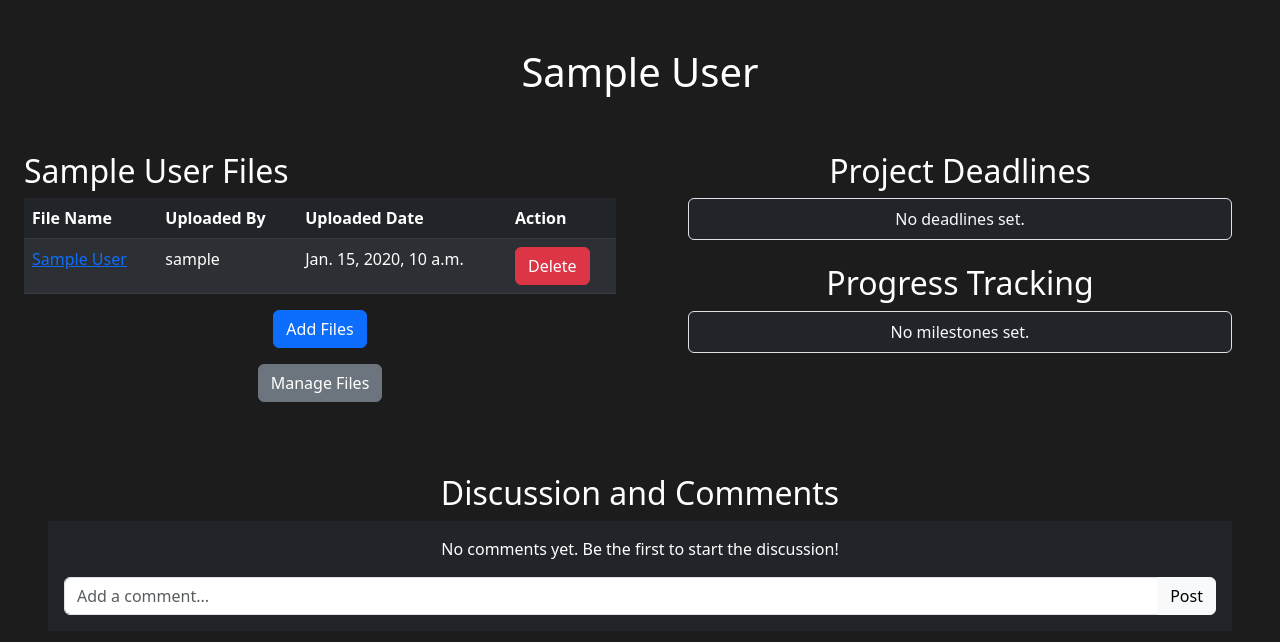
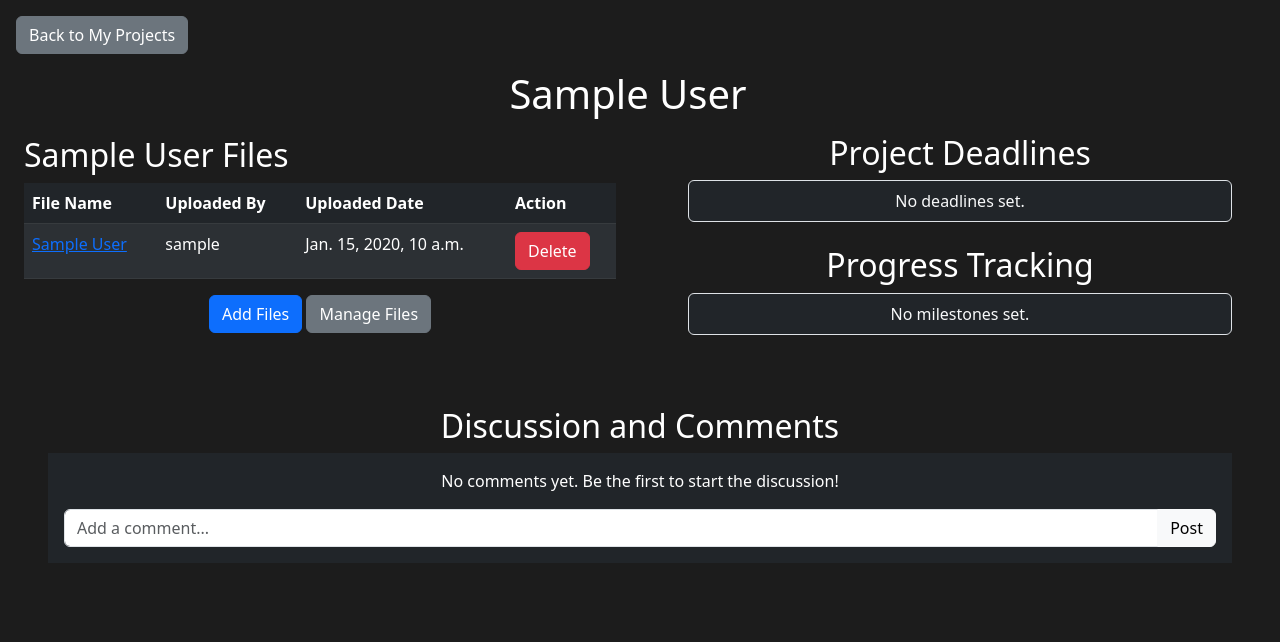
Before and after one commit to duk3y/music-production-pma, a Django app: page /projects/1 in a window 1280 px wide. Shown: the part 60-702 px from the top of the page. Run offline with Django 5.2, Linux system fonts and the light colour scheme; a user stored in the database is signed in; tables that the repository leaves empty hold one stand-in row (values such as "Sample post").

Commit message:
Added a button to return to all projects

```diff
--- a/templates/project_info.html
+++ b/templates/project_info.html
@@ -7,10 +7,14 @@
 {% block content %}
   <div class="container-fluid" style="height: 100%;">
     <div class="row">
-      <!-- Project Overview Section -->
-      <div class="col-md-12 px-4">
-        <div class="text-center my-4 p-4">
-          <h1>{{ project.name }}</h1>
+      <div class="row align-items-center">
+        <!-- Back to My Projects Button -->
+        <div class="col-auto p-3">
+          <a href="{% url 'common_default' %}" class="btn btn-secondary">Back to My Projects</a>
+        </div>
+        <!-- Project Title -->
+        <div class="col-md-12 pb-3 text-center">
+          <h1 class="mb-0">{{ project.name }}</h1>
         </div>
       </div>
 
@@ -53,10 +57,6 @@
           <!-- Add Files Button -->
           <div class="text-center mt-3">
             <a href="{% url 'file_upload' project.id %}" class="btn btn-primary">Add Files</a>
-          </div>
-
-          <!-- Add Manage Files Button -->
-          <div class="text-center mt-3">
             <a href="{% url 'manage_files' project.id %}" class="btn btn-secondary">Manage Files</a>
           </div>
         </div>
```
